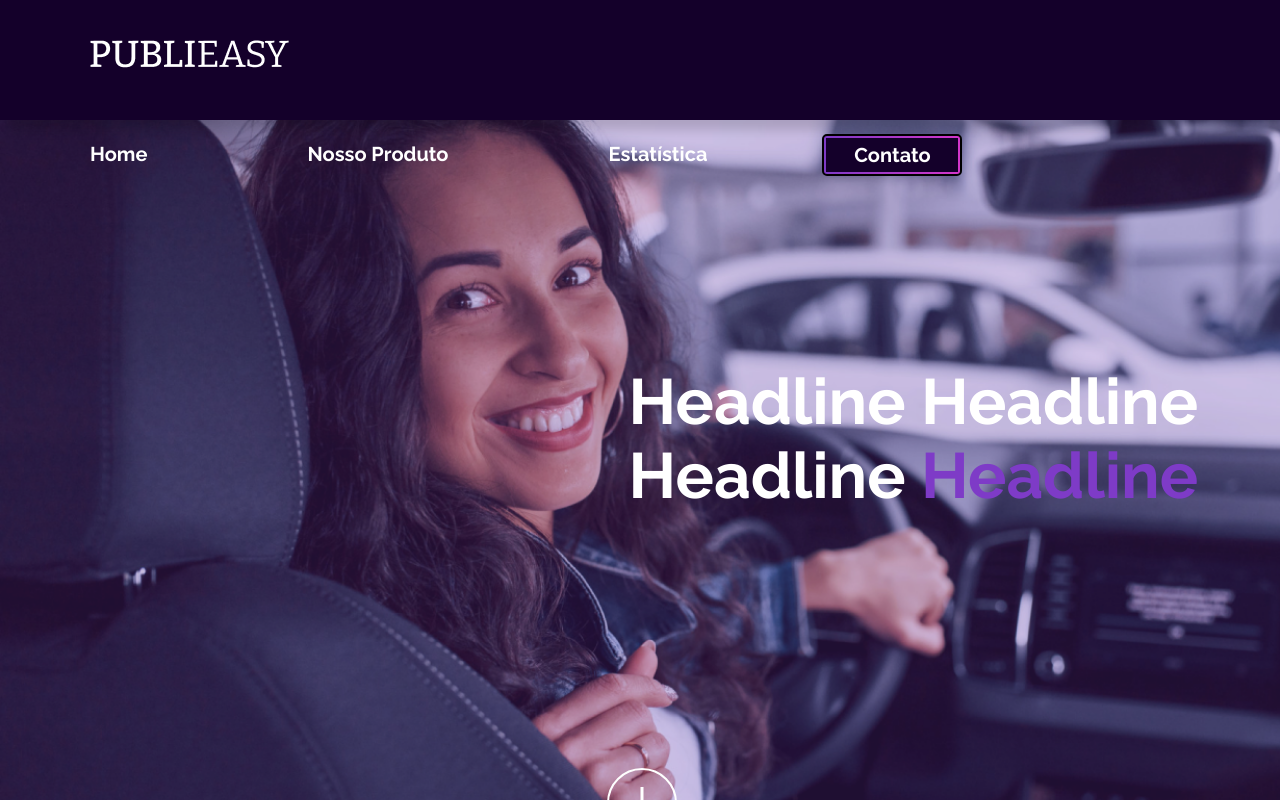
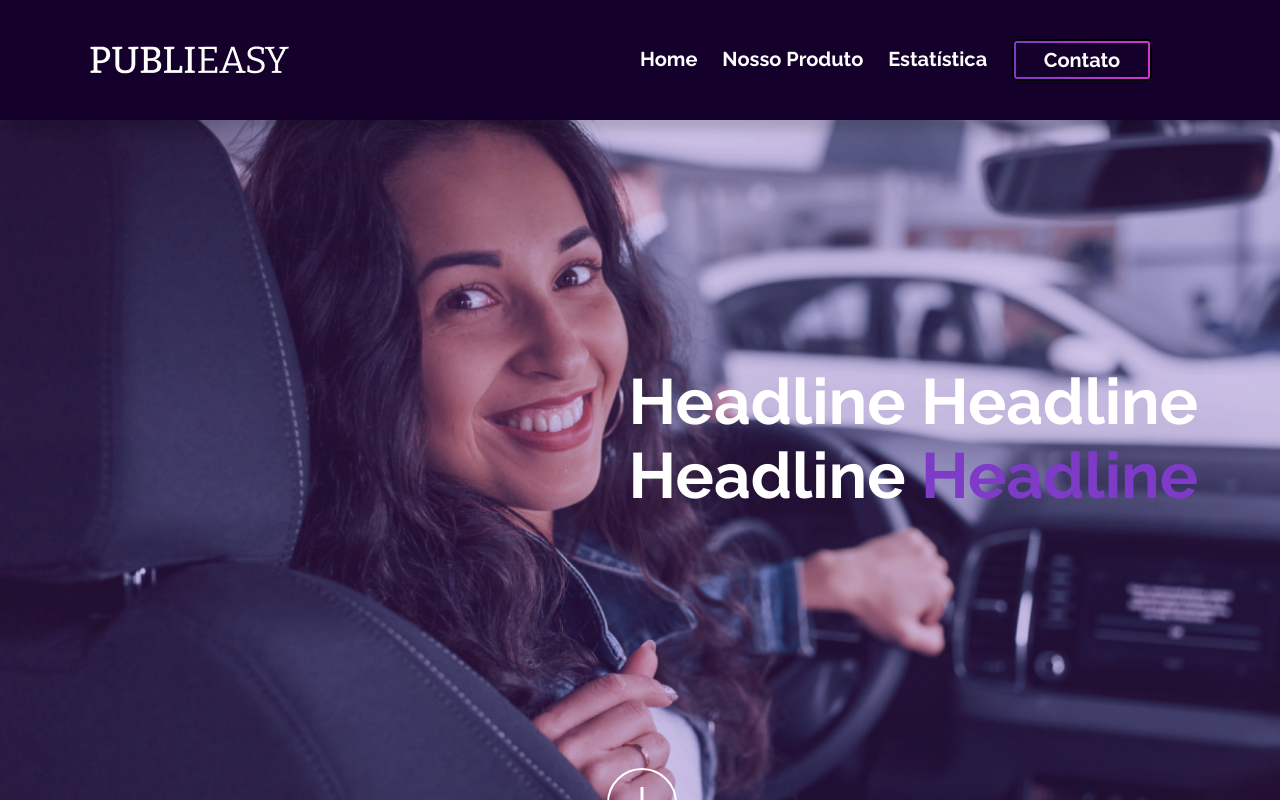
Before and after one commit to citi-onboarding/PubliEasy, a React (Create React App) app in the folder client/: page / in a window 1280 px wide. Shown: the top 800 px of the page. Built offline with nearby package versions, Linux system fonts and the light colour scheme.

Commit message:
feature/aboutUs with changes

```diff
--- a/client/src/pages/Navbar/style.ts
+++ b/client/src/pages/Navbar/style.ts
@@ -10,7 +10,7 @@ export const Header = styled.nav`
     border: 0;
     justify-content: space-between;
     padding: 0;
-    flex-wrap: wrap;
+    // flex-wrap: wrap;
     height: 120px;
     box-shadow:10px 10px 10px rgba(0,0,0,0.15);
     z-index: 50;
@@ -22,16 +22,19 @@ export const Header = styled.nav`
 
     ul{
         display: flex;
-        flex-wrap: wrap;
+        // flex-wrap: wrap;
+        flex-direction: row;
         list-style: none;
         align-items: center;
         margin: 0 10px;
         margin-right: 10%;
+        justify-content: space-between;
+        width: 40%;
     }
 
-    li{
-        margin: 35px;
-    }
+    // li{
+    //     margin: 35px;
+    // }
 
     .module-wrap {
         width: 140px;
@@ -40,7 +43,7 @@ export const Header = styled.nav`
         border: 2px solid;
         border-radius: 5px;
         padding: 2px;
-        margin-left: 35px;
+        // margin-left: 35px;
       }
 
       .module {
@@ -63,7 +66,7 @@ export const Header = styled.nav`
         font-size: 20px;
         font-style: normal;
         font-weight: 700;
-        padding: 8px 45px;
+        // padding: 8px 45px;
         line-height: 23.48px
     }
 `;
```
